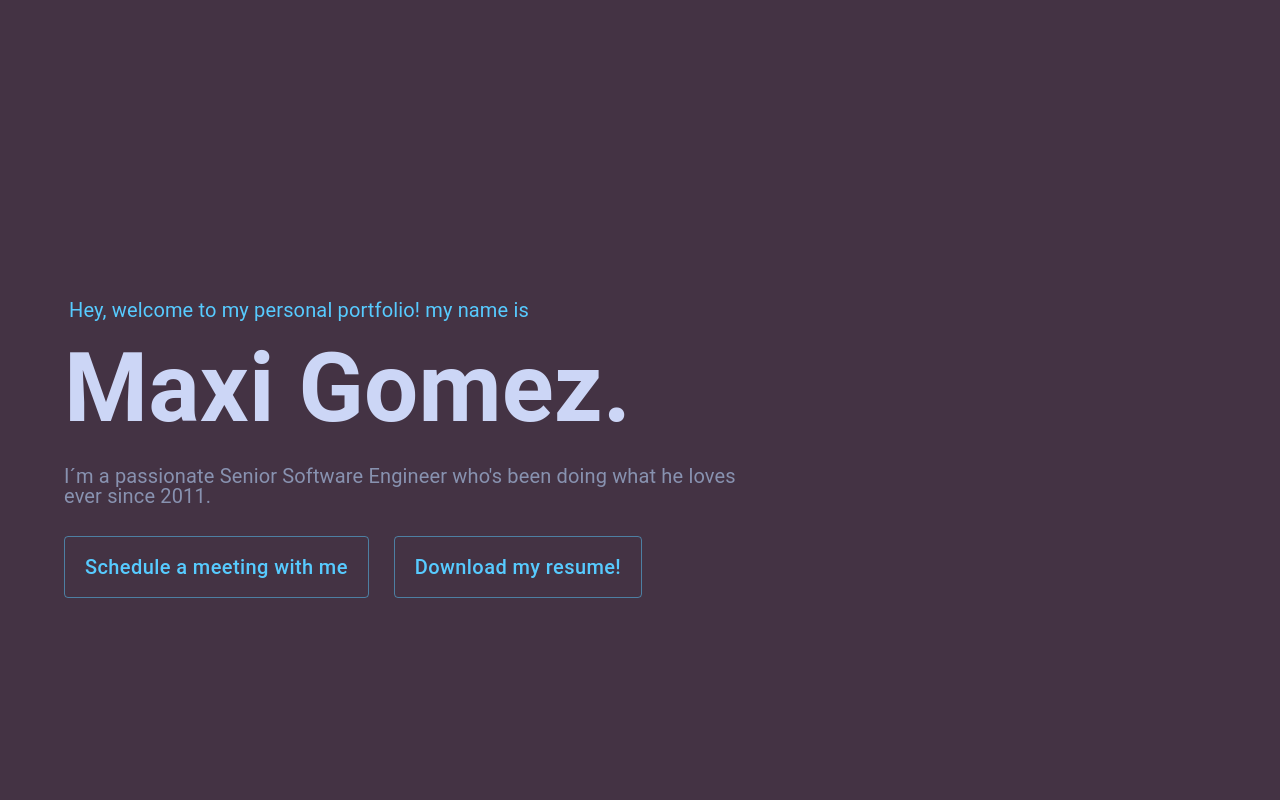
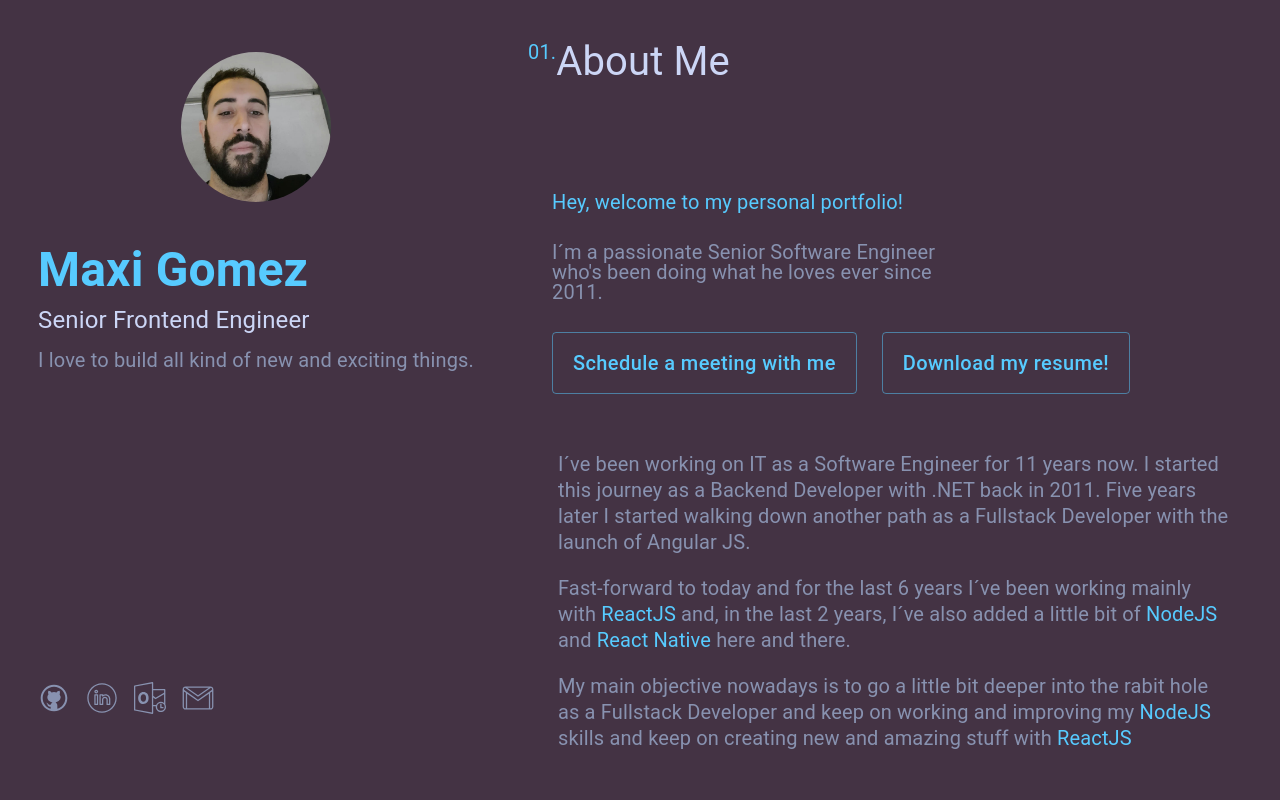
Before and after one commit to maxi-code-monkey/maxi-code-monkey.github.io, a React (Create React App) app: page / in a window 1280 px wide. Shown: the top 800 px of the page. Built offline with nearby package versions, Linux system fonts and the light colour scheme.

Commit message:
feat(hero-rework): moved the hero to the about section and reworked the ui

```diff
--- a/src/App.tsx
+++ b/src/App.tsx
@@ -4,7 +4,6 @@ import { withScopedCss } from './hoc/withScopedCss';
 import AppContext from "./context/AppContext";
 import ErrorBoundary from "./components/ErrorBoundary";
 import Spinner from "./components/Spinner";
-import Hero from "./components/Hero";
 import TwoColumns from "./components/TwoColumns";
 import ScrollToTop from "./components/ScrollToTop";
 
@@ -15,7 +14,6 @@ const App = () => {
     <AppContext>
       <ErrorBoundary>
         <Suspense fallback={<Spinner />}>
-          <Hero />
           <TwoColumns />
           <ScrollToTop />
         </Suspense>
--- a/src/components/Hero/index.tsx
+++ b/src/components/Hero/index.tsx
@@ -10,10 +10,7 @@ const Hero = () => {
     <Box className='hero-wrapper' sx={styles.heroContainer}>
       <Container className='content-container' sx={styles.titleContainer}>
         <Typography sx={styles.greeting} variant="body1">
-          Hey, welcome to my personal portfolio! my name is
-        </Typography>
-        <Typography sx={styles.name} variant="h1">
-          Maxi Gomez.
+          Hey, welcome to my personal portfolio!
         </Typography>
         <Typography sx={styles.bio} variant="body1">
           I´m a passionate Senior Software Engineer who's been doing what he loves ever since 2011.
--- a/src/components/Hero/styles.ts
+++ b/src/components/Hero/styles.ts
@@ -5,8 +5,7 @@ type Key = 'greeting' | 'heroContainer' | 'name' | 'titleContainer' | 'bio' | 'b
 export const styles: Record<Key, SxProps<Theme>> = {
   heroContainer: (theme: Theme) => ({
     backgroundColor: theme.palette.background.default,
-    minHeight: '100vh',
-    paddingBottom: '5rem'
+    paddingBottom: '2rem'
   }),
   titleContainer: {
     display: 'flex',
@@ -15,11 +14,11 @@ export const styles: Record<Key, SxProps<Theme>> = {
     alignItems: 'flex-start',
     maxWidth: '1000px',
     margin: '0 auto',
-    paddingBlockStart: { xs: '150px', md: '300px' }
+    paddingBlockStart: { xs: '50px' }
   },
   greeting: (theme: Theme) => ({
-    paddingLeft: '5px',
     color: theme.palette.text.disabled,
+    margin: { xs: '20px auto 20px 0', md: '20px auto 30px 0' },
   }),
   name: (theme: Theme) => ({
     margin: { xs: '20px auto 20px 0', md: '20px auto 30px 0' },
--- a/src/components/TwoColumns/styles.ts
+++ b/src/components/TwoColumns/styles.ts
@@ -5,10 +5,11 @@ type Key = 'twoColumnsContainer' | 'leftColumn' | 'rightColumn';
 export const styles: Record<Key, SxProps<Theme>> = {
   twoColumnsContainer: (theme: Theme) => ({
     backgroundColor: theme.palette.background.default,
-    height: '800px',
+    height: '100vh',
     display: 'flex',
     flexDirection: { xs: 'column', md: 'row' },
-    overflow: 'hidden'
+    overflow: 'hidden',
+    paddingBottom: '2rem',
   }),
   leftColumn: {
     width: { xs: '100%', md: '40%' },
--- a/src/modules/About/index.tsx
+++ b/src/modules/About/index.tsx
@@ -5,6 +5,7 @@ import SectionTitle from '../../components/SectionTitle';
 import InlineTypography from '../../components/InlineTypography';
 
 import { styles } from './styles';
+import Hero from '../../components/Hero';
 
 const About = () => {
   const yearsOfExperience = new Date().getFullYear() - 2011;
@@ -13,6 +14,7 @@ const About = () => {
   return (
     <Box sx={styles.sectionContainer} id="about">
       <SectionTitle number="01." name="About Me" />
+      <Hero />
       <Box className='text-container' sx={styles.textContainer}>
         <Typography sx={styles.message} variant="body1">
           I´ve been working on IT as a Software Engineer for {yearsOfExperience} years now. I started this journey as a Backend Developer with .NET
```
Also changed, not shown: 1 other file (tests, documents, lock files or other folders).
